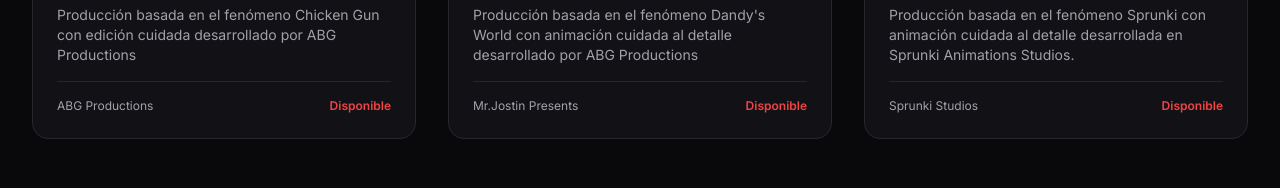
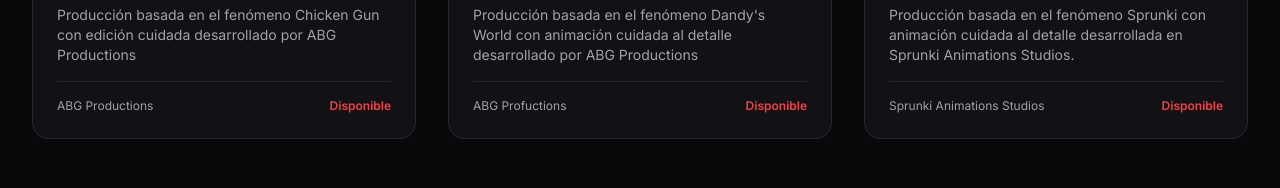
Before and after one commit to MrJostin87/Mr.Jostin-Presentation, a plain HTML site: page index.html in a window 1280 px wide. Shown: the part 2008-2196 px from the top of the page. Drawn offline with nearby package versions, Linux system fonts and the light colour scheme.

Commit message:
Actualizar index.html

```diff
--- a/index.html
+++ b/index.html
@@ -214,7 +214,7 @@
                             <p class="text-sm text-zinc-400">Producción basada en el fenómeno Dandy's World con animación cuidada al detalle desarrollado por ABG Productions</p>
                         </div>
                         <div class="pt-4 border-t border-borderDark flex items-center justify-between text-xs text-zinc-400">
-                            <span>Mr.Jostin Presents</span>
+                            <span>ABG Profuctions</span>
                             <span class="text-red-500 font-semibold">Disponible</span>
                         </div>
                     </div>
@@ -233,7 +233,7 @@
                             <p class="text-sm text-zinc-400">Producción basada en el fenómeno Sprunki con animación cuidada al detalle desarrollada en Sprunki Animations Studios.</p>
                         </div>
                         <div class="pt-4 border-t border-borderDark flex items-center justify-between text-xs text-zinc-400">
-                            <span>Sprunki Studios</span>
+                            <span>Sprunki Animations Studios</span>
                             <span class="text-red-500 font-semibold">Disponible</span>
                         </div>
                     </div>
```
